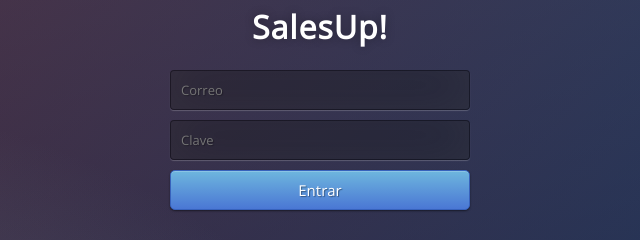
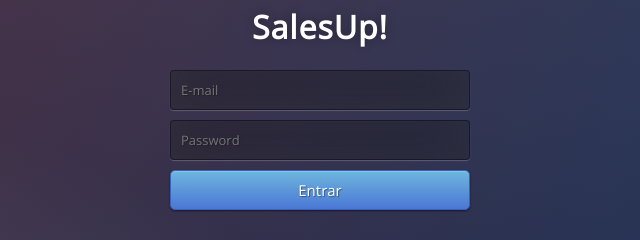
Before and after one commit to ivanrios/TutorialGit, a plain HTML site: page index.html in a window 1280 px wide. Shown: the part 266-506 px from the top of the page, 320-960 px from the left. Drawn offline with nearby package versions, Linux system fonts and the light colour scheme.

Commit message:
Se cambió el nombre de los campos requeridos.

```diff
--- a/index.html
+++ b/index.html
@@ -10,8 +10,8 @@
     <div class="login">
 	<h1>SalesUp!</h1>
     <form method="post" action="menu.html">
-    	<input type="email" required name="u" placeholder="Correo" />
-        <input type="password" name="p" required  placeholder="Clave"  />
+    	<input type="email" required name="u" placeholder="E-mail" />
+        <input type="password" name="p" required  placeholder="Password"  />
         <button type="submit" class="btn btn-primary btn-block btn-large">Entrar</button>
     </form>
 </div>
```
